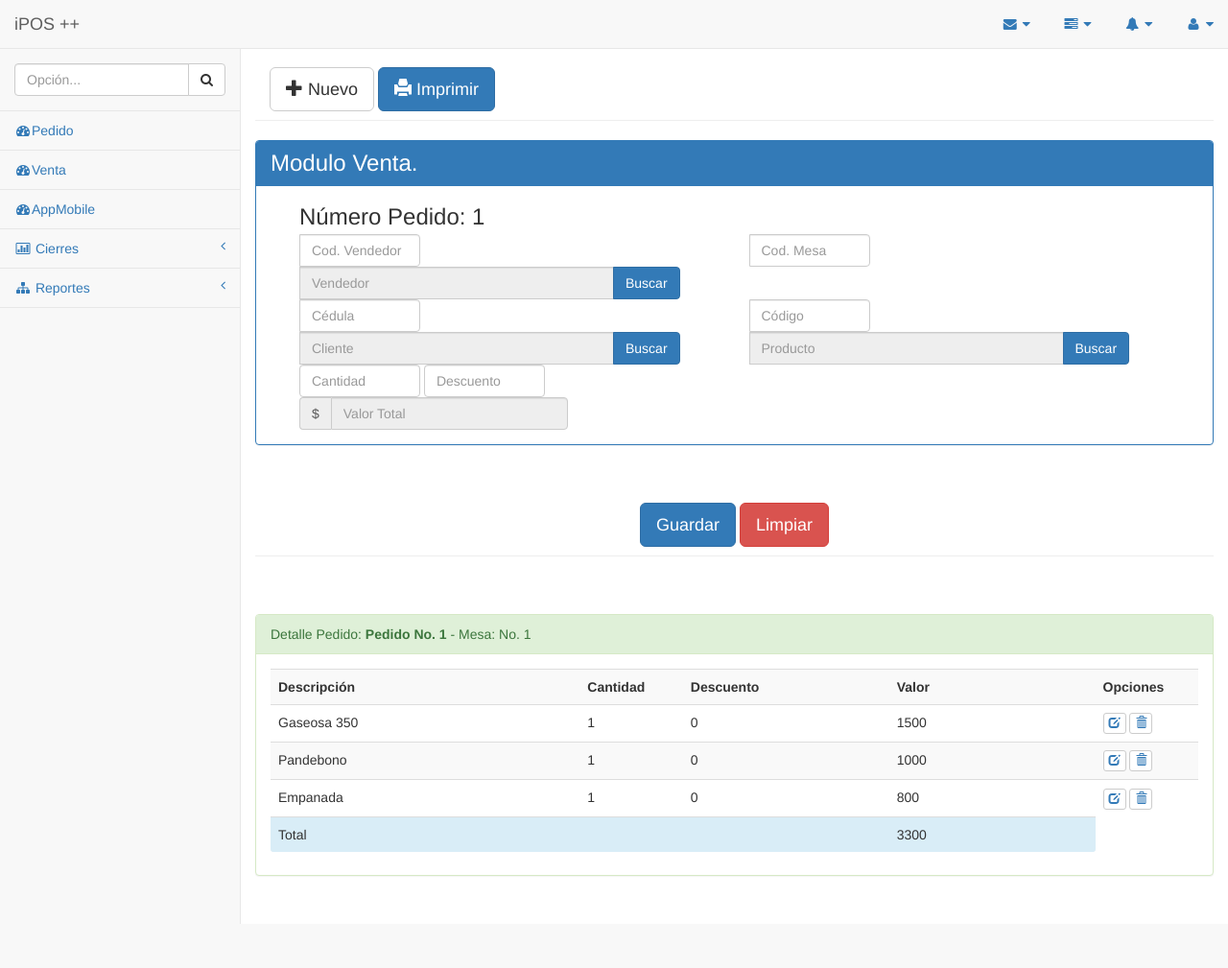
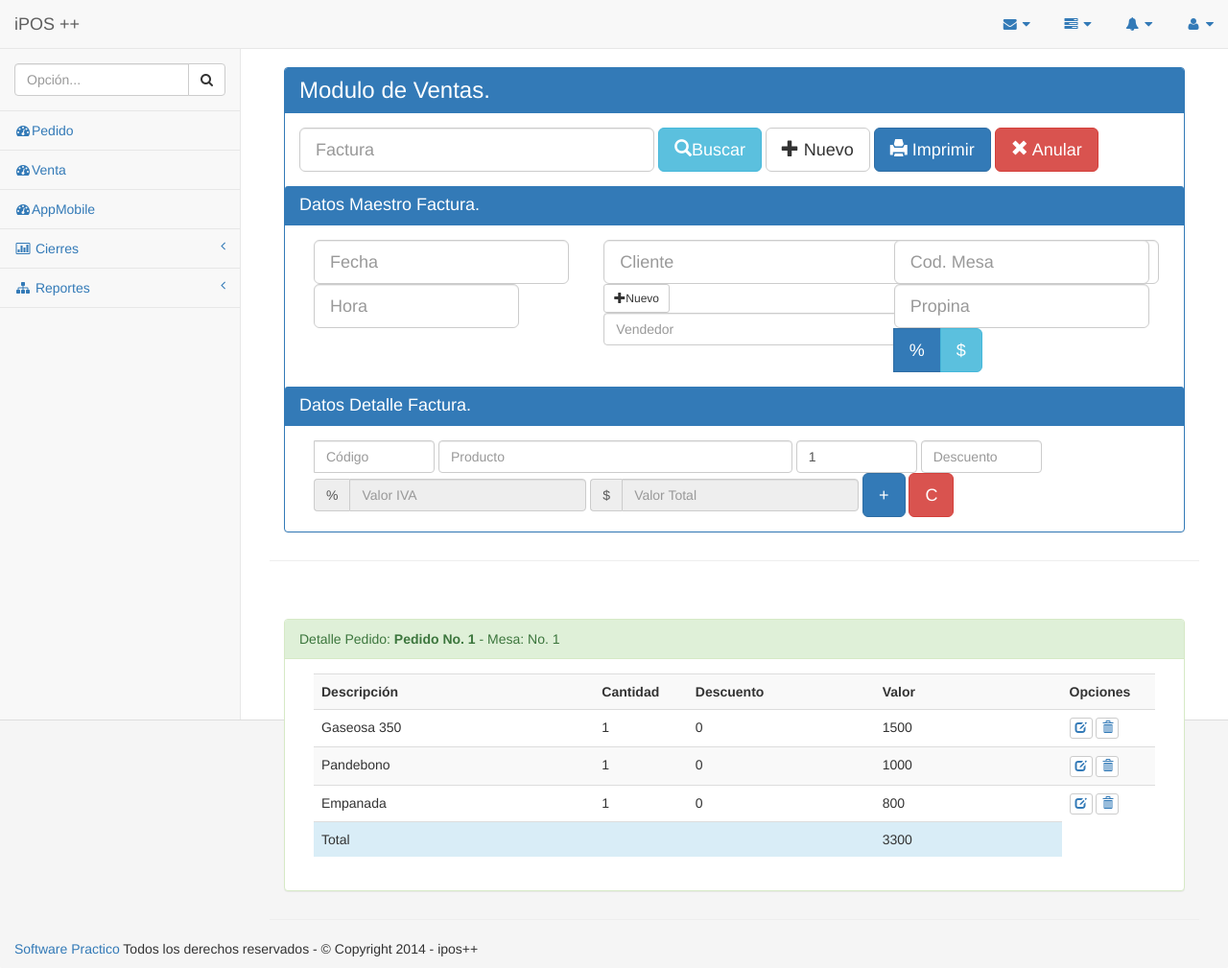
Before and after one commit to wilmandx/ipos, a Django app: page /ventas/ in a window 1280 px wide. Shown: the whole page at 96% size. Before the commit the page ends 963 px from the top, so only its background shows below. Run offline with Django 3.2, Linux system fonts and the light colour scheme; a user stored in the database is signed in; some libraries are stand-ins or nearby versions.

Commit message:
Modificación Template
Modificación de template pedido y ventas

```diff
--- a/ventas/templates/listar/pedido.html
+++ b/ventas/templates/listar/pedido.html
@@ -36,7 +36,7 @@
                     <th width="30%">Código del pedido</th>
                     <th width="10%">Mesa</th>
                     <th width="20%">Valor Total</th>
-                    <th width="20%">Edatado</th>
+                    <th width="20%">Estado</th>
                     <th width="10%">Opciones</th>
                 </tr>
                 <tr>
@@ -44,7 +44,7 @@
                     <td>1</td>
                     <td>1</td>
                     <td>3300</td>
-                    <td><font class="">Pendiente</font></td>
+                    <td><font class=""><span class="label label-danger">Pendiente</span></font></td>
                     <td>
                       <button type="button" class="btn btn-default btn-xs">
                       <a href="/ventas/"><span class="glyphicon glyphicon-edit"></span></a></button>
--- a/ventas/templates/venta.html
+++ b/ventas/templates/venta.html
@@ -1,115 +1,114 @@
 {% extends "base_layout.html" %}
 {% block content %}
-<div id="b_herramientas" class="row">
-  <div col-md-4iv class="col-lg-12 page-header">
+<div col-md-4iv class="col-sm-12 page-header">
+<form class="form-inline" role="form" action="">
+  <div class="panel panel-primary">
+    <div class="panel-heading">
+      <h3 class="panel-title"><font size="5">Modulo de Ventas.</font></h3>
+    </div>
+    <div class="panel-body">
+      <div id="formulario" class="row">
+          <div class = "col-lg-12">
+            <div class="form group input-group-lg">
+              <label class="sr-only" for="factura">Factura</label>
+              <input type="text" class="form-control" id="Factura" placeholder="Factura" size="30">
+                <button type="button" class="btn btn-info btn-lg">
+                  <span class="glyphicon glyphicon-search"></span>Buscar</button>
                 <button type="button" class="btn btn-default btn-lg">
                   <span class="glyphicon glyphicon-plus"></span> Nuevo</button>
                 <button type="button" class="btn btn-primary btn-lg" data-toggle="modal" data-target="#venta">
                   <span class="glyphicon glyphicon-print"></span> Imprimir</button>
-</div>
-
-<!--formulario -->
-
-    <form class="form-inline" role="form" action="">
-        <div id="formulario" class="row">
-            <div class="col-lg-12">
-                <div class="panel panel-primary">
-                  <div class="panel-heading">
-                    <h3 class="panel-title"><font size="5">Modulo Venta.</font></h3>
-                  </div>
-                <div class="panel-body">
-                  <div class = "col-lg-12">
-                    <div class="col-sm-6">
-                      <font size="5">Número Pedido: 1</font>
-                    </div>
-                  </div>
-
-                    <div class="col-lg-12">
-                      <div class = "col-sm-6">
-                        <div class="form-group input-group">
-                          <label class="sr-only" for="n_vendedor_p">Cod.Vendedor</label>
-                           <input type="text" class="form-control" id="codVendedor" placeholder="Cod. Vendedor" size="10">
-                        </div>
-                        <div class="input-group">
-                          <label class="sr-only" for="vendedor_p">Vendedor</label>
-                          <input type="text" class="form-control" id="vendedor_p" placeholder="Vendedor" size="35" readonly="true">
-                          <span class="input-group-btn"><button type="button" class="btn btn-primary" data-toggle="modal" data-target="#vendedor">Buscar</button></span>
-                        </div>
-                      </div>
-
-                      <div class = "col-sm-6">
-                        <div class="input-group">
-                          <label class="sr-only" for="mesa_p">Mesa</label>
-                          <input type="text" class="form-control" id="mesa_p" placeholder="Cod. Mesa" size="10">
+                <button type="button" class="btn btn-danger btn-lg">
+                  <span class="glyphicon glyphicon-remove"></span> Anular</button>
             </div>
           </div>
       </div>
-
-                    <div class="col-lg-12">
-                      <div class = "col-sm-6">
-                        <div class="form-group input-group">
-                          <label class="sr-only" for="n_cliente_p">Cod.cliente</label>
-                           <input type="text" class="form-control" id="codVendedor" placeholder="Cédula" size="10">
     </div>
-                        <div class="input-group">
-                          <label class="sr-only" for="cliente_p">Cliente</label>
-                          <input type="text" class="form-control" id="cliente_p" placeholder="Cliente" size="35" readonly="true">
-                          <span class="input-group-btn"><button type="button" class="btn btn-primary" data-toggle="modal" data-target="#cliente">Buscar</button></span>
+    <div class="panel-heading">
+      <h3 class="panel-title"><font size="4">Datos Maestro Factura.</font></h3>
+    </div>
+    <div class="panel-body">
+      <div class="col-sm-4">
+        <div class="form-group input-group-lg">
+          <label class="sr-only" for="fecha">Fecha:</label>
+           <input type="text" class="form-control" id="fecha" placeholder="Fecha" size="20">
+        </div>
+        <div class="form-group input-group-lg">
+          <label class="sr-only" for="Hora">Hora:</label>
+           <input type="text" class="form-control" id="hora" placeholder="Hora" size="15">
         </div>
       </div>
-                       <div class = "col-sm-6">
+      <div class="col-sm-4">
+        <div class="form group input-group-lg">
+          <label class="sr-only" for="cliente">Cliente</label>
+            <input type="text" class="form-control typeahead tt-query" id="cliente_p" placeholder="Cliente" size="50">
+            <button type="button" class="btn btn-default btn-sm">
+        <span class="glyphicon glyphicon-plus"></span>Nuevo</button>
+        </div>
+        <div class="input-group-lg">
+          <label class="sr-only" for="vendedor">Vendedor</label>
+          <input id="vendedor_p" type="text" class="form-control typeahead tt-query" placeholder="Vendedor" size="40">
+        </div>
+      </div>
+      <div class="col-sm-4">
+        <div class="input-group-lg">
+          <label class="sr-only" for="mesa_p">Mesa</label>
+          <input type="text" class="form-control" id="mesa_p" placeholder="Cod. Mesa" size="20">
+        </div>
+        <div class="input-group-lg">
+          <label class="sr-only" for="propina">Propina</label>
+          <input type="text" class="form-control" id="propina" placeholder="Propina" size="20">
+          <span class="input-group-btn">
+            <button type="button" class="btn btn-primary">%</button>
+            <button type="button" class="btn btn-info">$</button>
+          </span>
+        </div>
+      </div>
+    </div>
+    <div class="panel-heading">
+      <h3 class="panel-title"><font size="4">Datos Detalle Factura.</font></h3>
+    </div>
+    <div class="panel-body">
+      <div class="col-lg-12">
         <div class="form-group input-group">
           <label class="sr-only" for="n_producto_p">Cod.Producto</label>
           <input type="text" class="form-control" id="n_producto_p" placeholder="Código" size="10">
         </div>
-                        <div class="input-group">
-                          <label class="sr-only" for="producto_p">Producto</label>
-                          <input type="text" class="form-control" id="producto_p" placeholder="Producto" size="35" readonly="true">
-                          <span class="input-group-btn"><button type="button" class="btn btn-primary" data-toggle="modal" data-target="#producto">Buscar</button></span>
+        <div class="form-group">
+          <label class="sr-only" for="producto">Producto</label>
+            <input type="text" class="form-control typeahead" id="producto_p" placeholder="Producto" size="40">
         </div>
-                      </div>
-                    </div>
-
-                    <div class="col-lg-12">
-                      <div class = "col-sm-6">
         <div class="form-group">
           <label class="sr-only" for="cantidad_p">Cantidad</label>
-                          <input type="text" class="form-control" id="cantidad_p" placeholder="Cantidad" size="10">
+          <input type="text" class="form-control" id="cantidad_p" placeholder="Cantidad" value="1" size="10">
         </div>
         <div class="form-group">
           <label class="sr-only" for="descuento_p">Descuento</label>
           <input type="text" class="form-control" id="descuento_p" placeholder="Descuento" size="10">
         </div>
         <div class="form-group input-group">
+          <span class="input-group-addon">%</span>
+          <label class="sr-only" for="valori_p">Valor IVA</label>
+          <input type="text" class="form-control" id="valori_p" placeholder="Valor IVA" size="25" readonly="true">
+        </div>
+        <div class="form-group input-group">
           <span class="input-group-addon">$</span>
           <label class="sr-only" for="valort_p">Valor Total</label>
           <input type="text" class="form-control" id="valort_p" placeholder="Valor Total" size="25" readonly="true">
         </div>
-                      </div>
-                    <div class="col-sm-6">
-
-                    </div>
-
+        <button type="submit" class="btn btn-primary btn-lg">+</button>
+        <button type="reset" class="btn btn-danger btn-lg">C</button>
       </div>
     </div>
   </div>
-              </div>
-            </div>
+</form>
 </div>
 
-      <div id="botones" class="row">
-        <div class="col-lg-12 page-header" align="center">
-          <button type="submit" class="btn btn-primary btn-lg">Guardar</button>
-          <button type="reset" class="btn btn-danger btn-lg">Limpiar</button>
-        </div>
-      </form>
-
-  <div id="detalle" class="row">
+<div col-md-4iv class="col-sm-12 page-header">
+    <div class="panel panel-success">
+      <div class="panel-heading">Detalle Pedido: <strong>Pedido No. 1</strong> - Mesa: No. 1</div>
+        <div class="panel-body table-responsive">
           <div class="col-lg-12">
-        <div class="panel panel-success page-header">
-          <div class="panel-heading">Detalle Pedido: <strong>Pedido No. 1</strong> - Mesa: No. 1</div>
-
-          <div class="panel-body table-responsive">
             <table class="table table-striped table-hover" width="100%">
                 <tr>
                     <th width="30%">Descripción</th>
@@ -163,6 +162,8 @@
         </div>
       </div>
   </div>
+</div>
+<div class="panel-footer"><a href="http://www.softwarepractico.com">Software Practico</a> Todos los derechos reservados - &copy Copyright 2014 - ipos++</div>
 </div>
 
 <!-- Mostrar factura -->
@@ -239,9 +240,7 @@
           </div>
           <div class="modal-body">
              <div class="input-group">
-              <label class="sr-only" for="cliente">Cliente</label>
-                    <input id="cliente_p" class="form-control typeahead" type="text" placeholder="Cliente" size="40">
-                    <span class="input-group-btn"><button class="btn btn-primary">Seleccionar</button></span>
+
              </div>
           </div>
           <div class="modal-footer">
@@ -263,7 +262,7 @@
           </div>
           <div class="modal-body">
              <div class="input-group">
-              <label class="sr-only" for="cliente">Vendedor</label>
+              <label class="sr-only" for="vendedor">Vendedor</label>
                     <input id="vendedor_p" class="form-control typeahead" type="text" placeholder="Vendedor" size="40">
                     <span class="input-group-btn"><button class="btn btn-primary">Seleccionar</button></span>
              </div>
```
Lines whose indentation alone changed are shown as unchanged.
